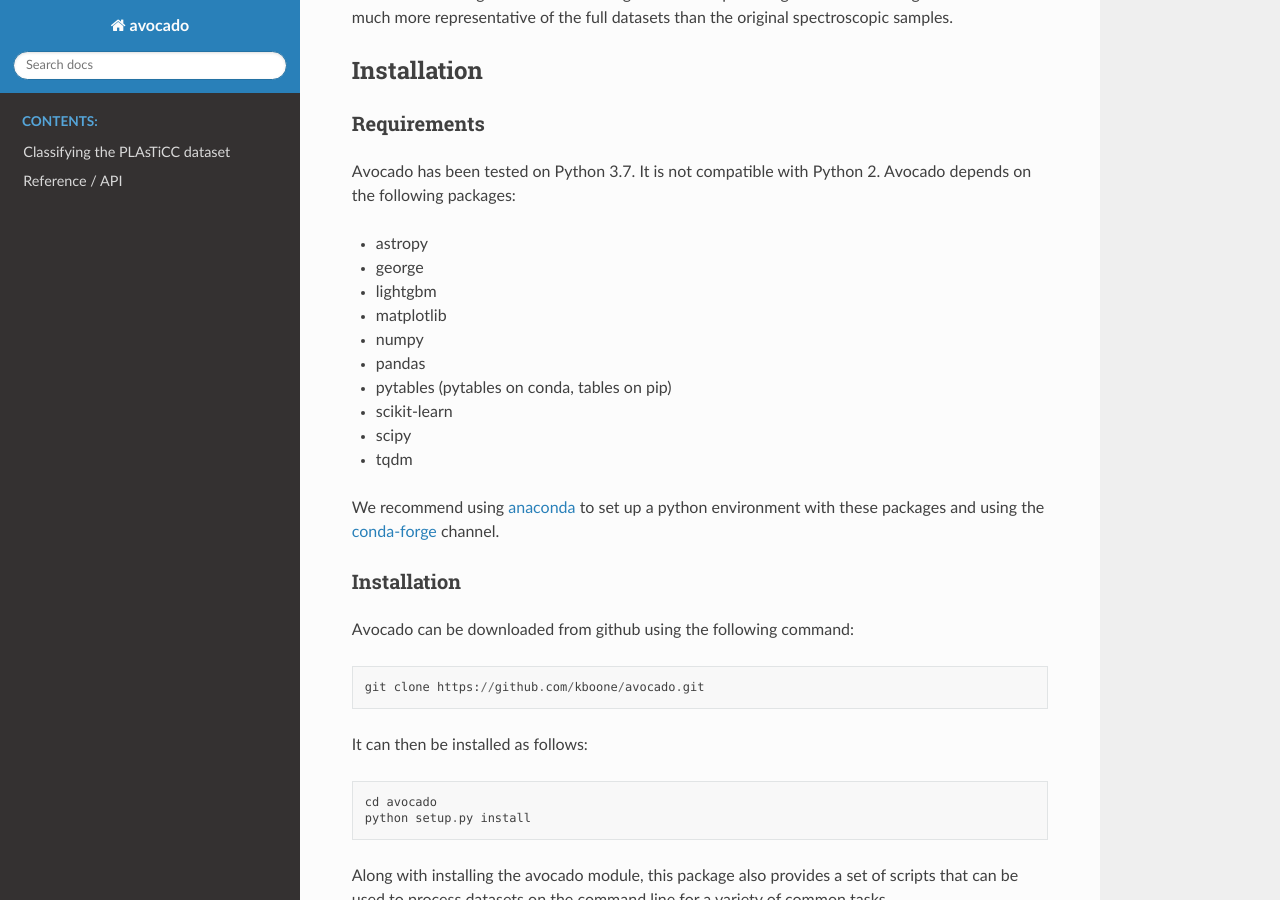
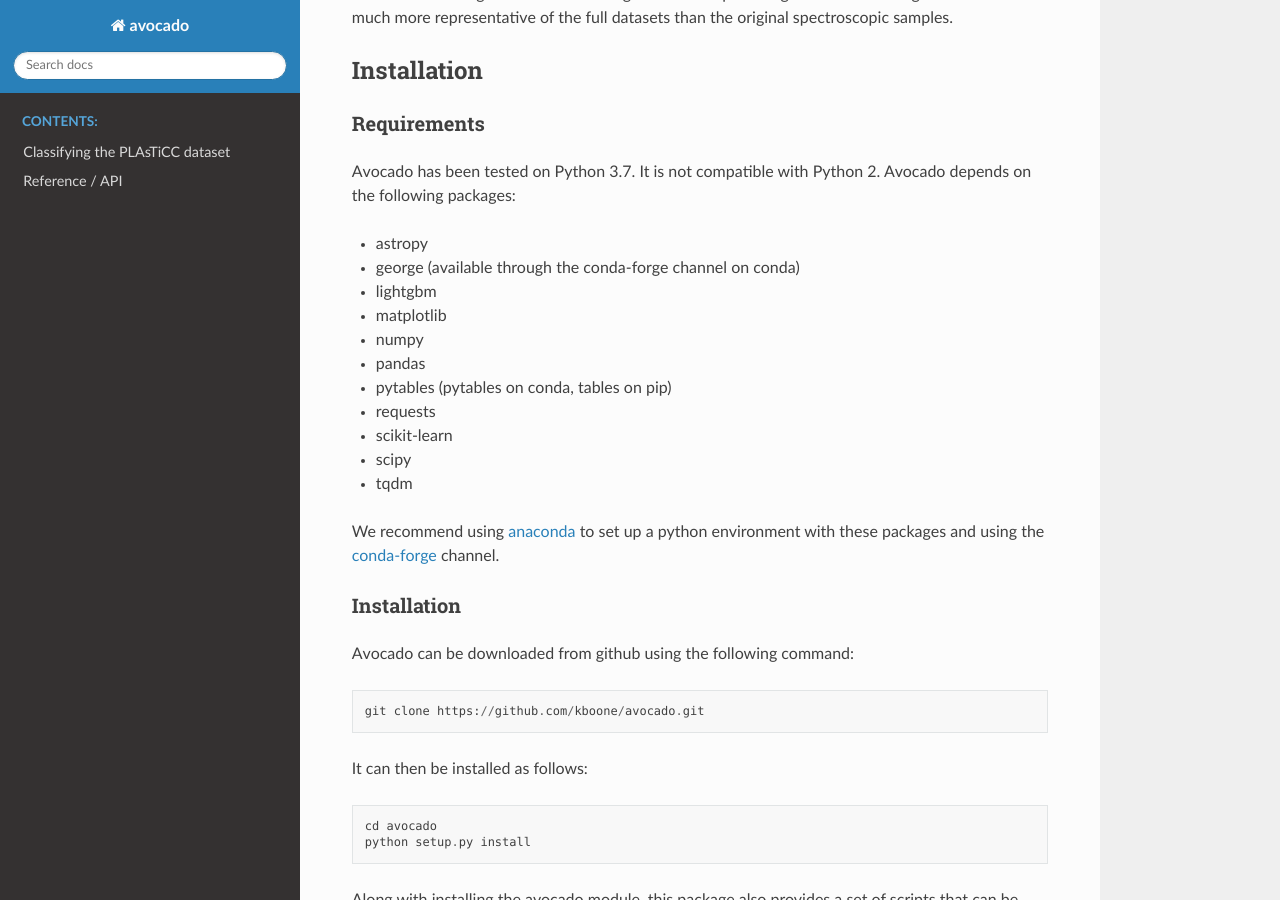
Before and after one commit to kboone/avocado, a Sphinx documentation site: the page built from docs/index.rst, in a window 1280 px wide and 900 px high, scrolled down 378 px. Built offline with Sphinx 7.4.7 and the Read the Docs theme 2.0.0, drawn with Linux system fonts in a browser that asks for light colours.

Commit message:
Add requests to the requirements

```diff
--- a/docs/index.rst
+++ b/docs/index.rst
@@ -33,12 +33,13 @@ Avocado has been tested on Python 3.7. It is not compatible with Python 2.
 Avocado depends on the following packages:
 
 - astropy
-- george
+- george (available through the conda-forge channel on conda)
 - lightgbm
 - matplotlib
 - numpy
 - pandas
 - pytables (pytables on conda, tables on pip)
+- requests
 - scikit-learn
 - scipy
 - tqdm
```
